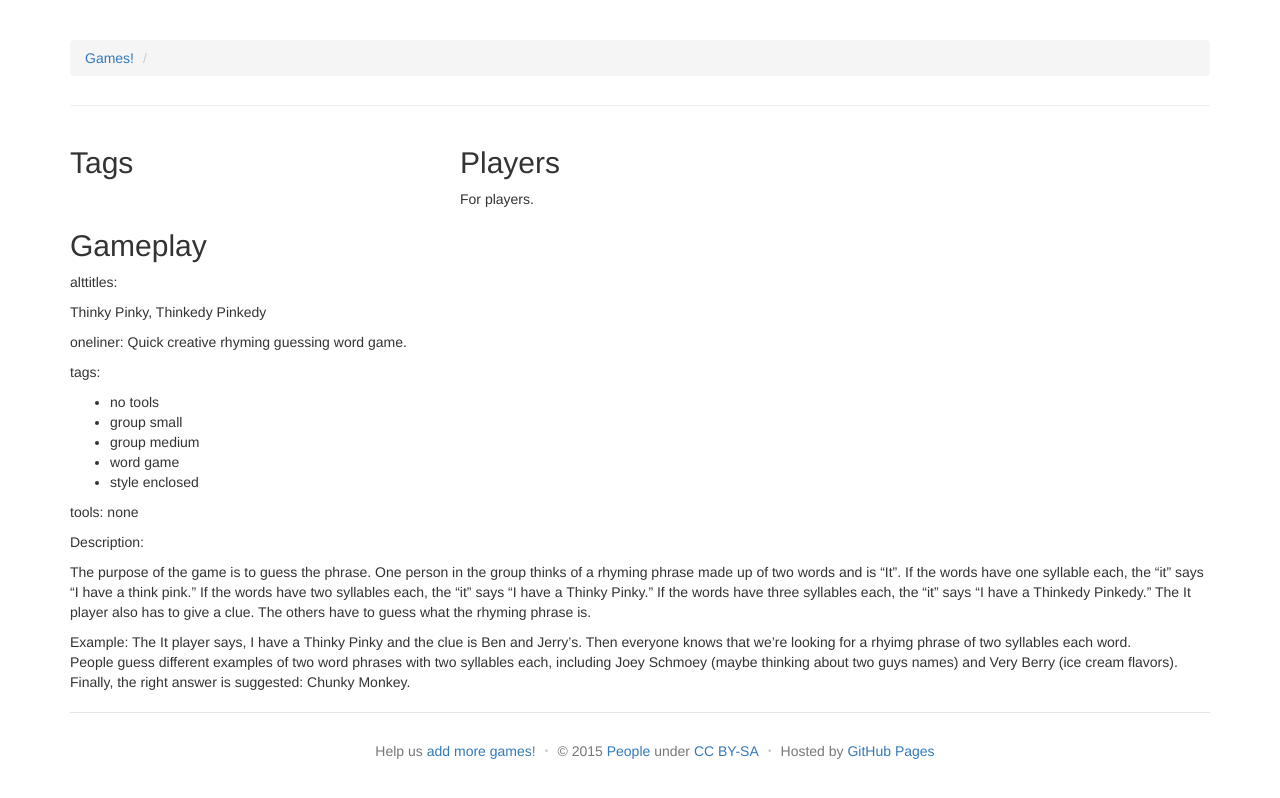
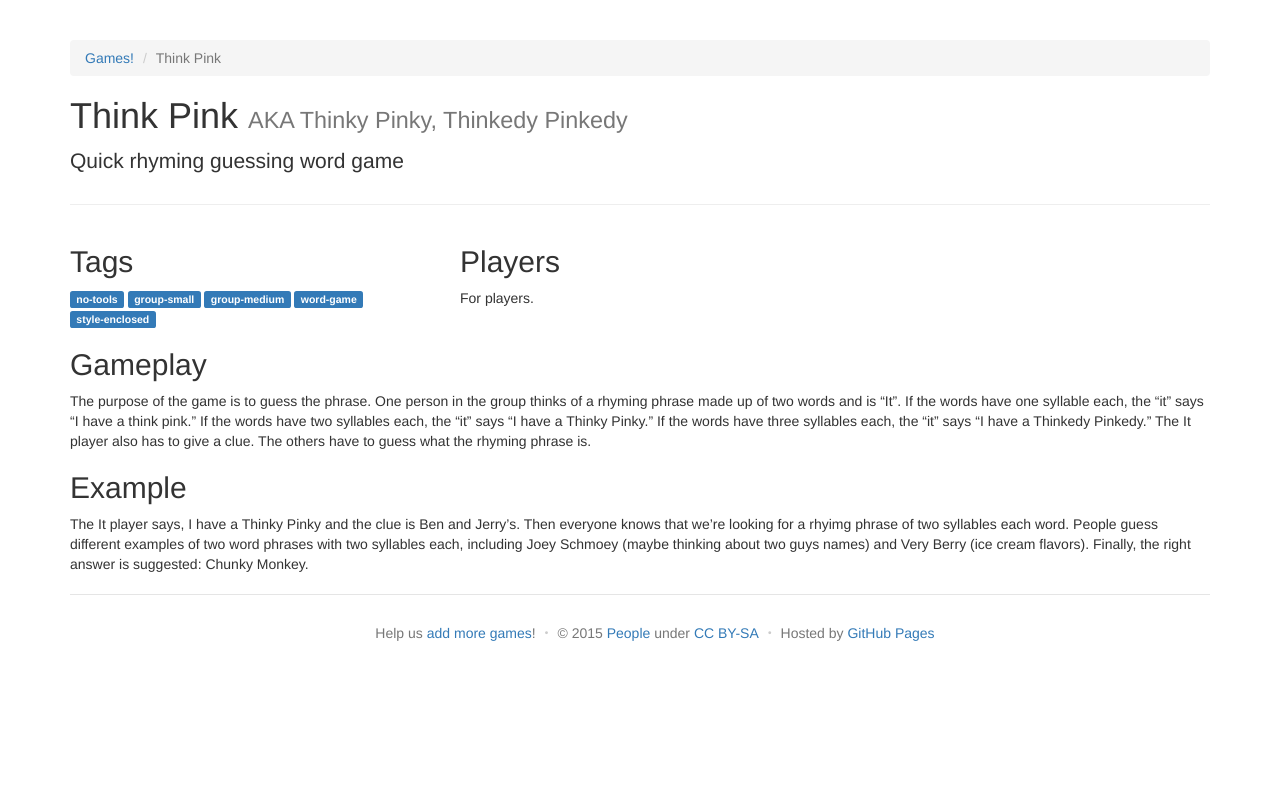
Before and after one commit to davidselassie/games, a Jekyll site: the page built from _games/thinkpink.md, in a window 1280 px wide. Shown: the top 798 px of the page. Built offline with Jekyll 4.4.1, drawn with Linux system fonts in a browser that asks for light colours.

Commit message:
Fixes think pink header.

```diff
--- a/_games/thinkpink.md
+++ b/_games/thinkpink.md
@@ -1,27 +1,20 @@
 ---
-Think Pink
+title: Think Pink
+alttitles:
+ - Thinky Pinky
+ - Thinkedy Pinkedy
+
+oneliner: Quick rhyming guessing word game
+tags:
+  - no-tools
+  - group-small
+  - group-medium
+  - word-game
+  - style-enclosed
 ---
-alttitles:
-
-Thinky Pinky, Thinkedy Pinkedy
-
-oneliner: Quick creative rhyming guessing word game.
-
-tags:
-
-- no tools
-- group small
-- group medium
-- word game
-- style enclosed
-
-tools: none
-
-Description:
-
 The purpose of the game is to guess the phrase.  One person in the group thinks of a rhyming phrase made up of two words and is "It".  If the words have one syllable each, the "it" says "I have a think pink."  If the words have two syllables each, the "it" says "I have a Thinky Pinky."  If the words have three syllables each, the "it" says "I have a Thinkedy Pinkedy." The It player also has to give a clue.  The others have to guess what the rhyming phrase is.
 
-Example:
+## Example
 The It player says, I have a Thinky Pinky and the clue is Ben and Jerry's.  Then everyone knows that we're looking for a rhyimg phrase of two syllables each word.
 People guess different examples of two word phrases with two syllables each, including Joey Schmoey (maybe thinking about two guys names) and Very Berry (ice cream flavors).
 Finally, the right answer is suggested: Chunky Monkey.
```
